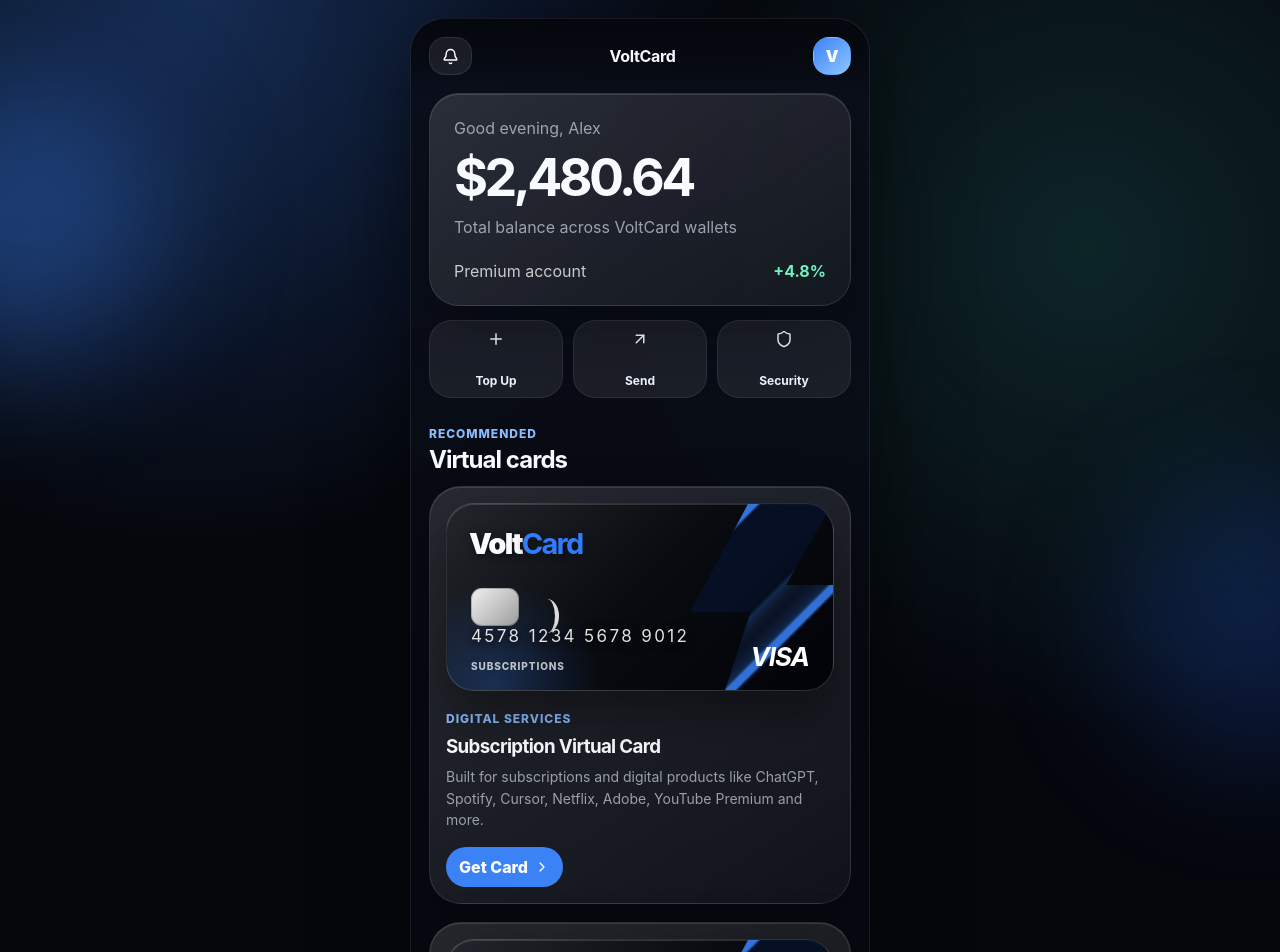
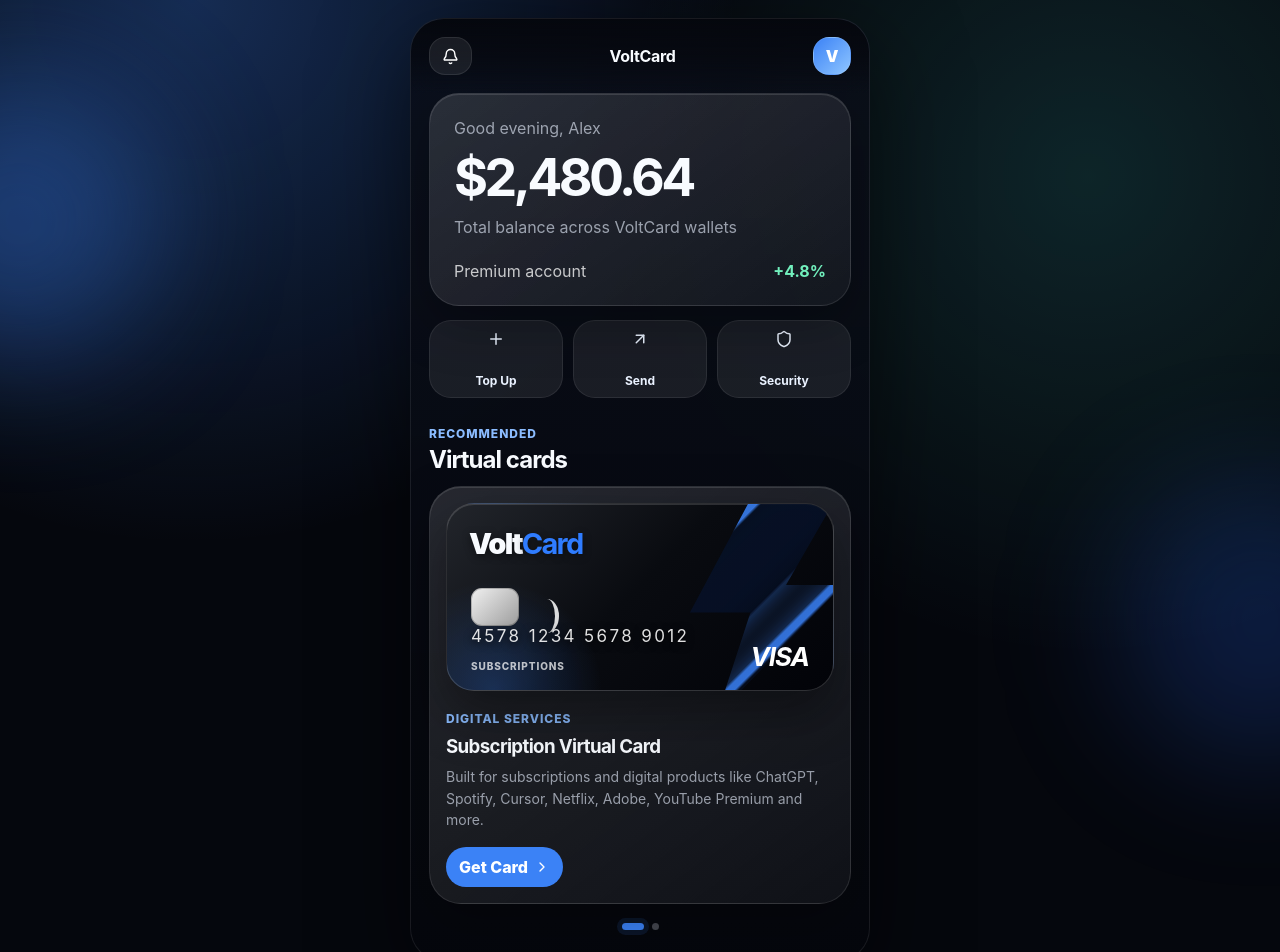
Before and after one commit to cowkng12/VoltCard, a React (Vite) app: page / in a window 1280 px wide. Shown: the top 952 px of the page. Built offline with nearby package versions, Linux system fonts and the light colour scheme.

Commit message:
Add virtual card carousel

```diff
--- a/src/App.tsx
+++ b/src/App.tsx
@@ -1,4 +1,4 @@
-import { AnimatePresence, motion } from 'framer-motion';
+import { AnimatePresence, motion, type PanInfo } from 'framer-motion';
 import {
   ArrowDownLeft,
   ArrowUpRight,
@@ -77,6 +77,7 @@
   const [firstName, setFirstName] = useState('');
   const [lastName, setLastName] = useState('');
   const [deposit, setDeposit] = useState('');
+  const [carouselIndex, setCarouselIndex] = useState(0);
   const [issuedCard, setIssuedCard] = useState<IssuedCard | null>(null);
   const [issuedCards, setIssuedCards] = useState<IssuedCard[]>([]);
   const [showCvv, setShowCvv] = useState(false);
@@ -105,6 +106,16 @@
     haptic();
     setSelectedProduct(product);
     setStep('holder');
+  }
+
+  function setCarouselProduct(index: number) {
+    setCarouselIndex(index);
+    haptic();
+  }
+
+  function swipeCarousel(_event: MouseEvent | TouchEvent | PointerEvent, info: PanInfo) {
+    if (info.offset.x < -45) setCarouselProduct((carouselIndex + 1) % products.length);
+    if (info.offset.x > 45) setCarouselProduct((carouselIndex - 1 + products.length) % products.length);
   }
 
   function issueCard() {
@@ -153,11 +164,13 @@
               </div>
 
               <SectionTitle eyebrow="Recommended" title="Virtual cards" />
-              <div className="product-list">
-                {products.map((product) => (
-                  <ProductCard key={product.id} product={product} onSelect={() => selectProduct(product)} />
-                ))}
-              </div>
+              <ProductCarousel
+                activeIndex={carouselIndex}
+                products={products}
+                onSelectProduct={selectProduct}
+                onSwipe={swipeCarousel}
+                onSetActive={setCarouselProduct}
+              />
             </motion.div>
           )}
 
@@ -344,6 +357,53 @@
   );
 }
 
+function ProductCarousel({
+  products,
+  activeIndex,
+  onSelectProduct,
+  onSwipe,
+  onSetActive
+}: {
+  products: CardProduct[];
+  activeIndex: number;
+  onSelectProduct: (product: CardProduct) => void;
+  onSwipe: (event: MouseEvent | TouchEvent | PointerEvent, info: PanInfo) => void;
+  onSetActive: (index: number) => void;
+}) {
+  const activeProduct = products[activeIndex];
+
+  return (
+    <div className="product-carousel">
+      <AnimatePresence mode="wait">
+        <motion.div
+          key={activeProduct.id}
+          drag="x"
+          dragConstraints={{ left: 0, right: 0 }}
+          dragElastic={0.18}
+          onDragEnd={onSwipe}
+          initial={{ opacity: 0, x: 28, scale: 0.98 }}
+          animate={{ opacity: 1, x: 0, scale: 1 }}
+          exit={{ opacity: 0, x: -28, scale: 0.98 }}
+          transition={{ duration: 0.24, ease: 'easeOut' }}
+        >
+          <ProductCard product={activeProduct} onSelect={() => onSelectProduct(activeProduct)} />
+        </motion.div>
+      </AnimatePresence>
+
+      <div className="carousel-dots" aria-label="Virtual card carousel">
+        {products.map((product, index) => (
+          <button
+            key={product.id}
+            className={index === activeIndex ? 'active' : ''}
+            aria-label={`Show ${product.name}`}
+            onClick={() => onSetActive(index)}
+          />
+        ))}
+      </div>
+    </div>
+  );
+}
+
 function ProductCard({ product, onSelect }: { product: CardProduct; onSelect: () => void }) {
   return (
     <article className="product-card glass-panel">
--- a/src/styles.css
+++ b/src/styles.css
@@ -178,7 +178,27 @@
 .section-title span, .flow-intro span, .tag { color: #8bbcff; font-size: 12px; font-weight: 800; letter-spacing: 0.08em; text-transform: uppercase; }
 .section-title h2 { margin: 3px 0 0; letter-spacing: -0.04em; }
 
-.product-list { display: grid; gap: 18px; }
+.product-carousel { display: grid; gap: 13px; }
+.carousel-dots {
+  display: flex;
+  justify-content: center;
+  align-items: center;
+  gap: 8px;
+  min-height: 18px;
+}
+.carousel-dots button {
+  width: 7px;
+  height: 7px;
+  padding: 0;
+  border-radius: 999px;
+  background: rgba(232,240,255,.28);
+  transition: width .2s ease, background .2s ease, box-shadow .2s ease;
+}
+.carousel-dots button.active {
+  width: 22px;
+  background: #3b82f6;
+  box-shadow: 0 0 0 5px rgba(59,130,246,.12);
+}
 .product-card { display: grid; gap: 16px; padding: 16px; border-radius: 32px; }
 .card-art {
   position: relative;
```
